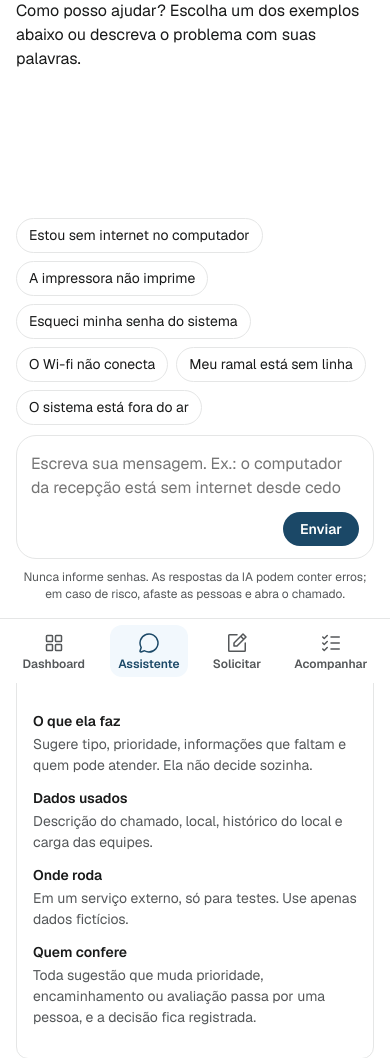
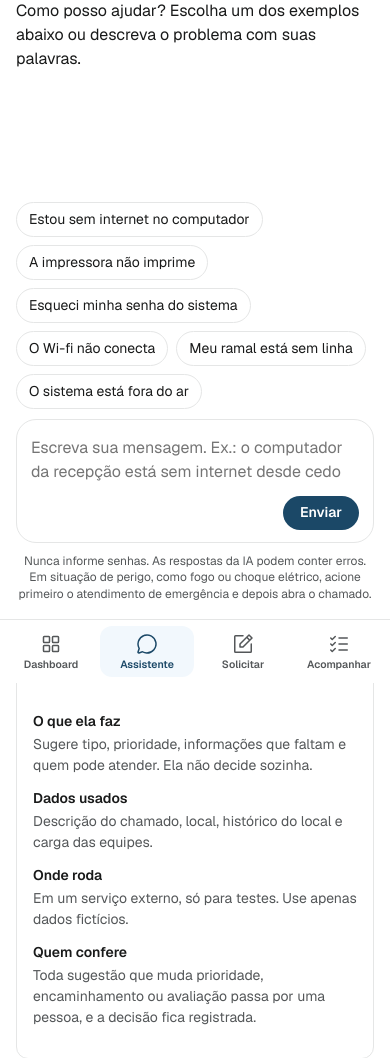
Before and after one commit to Luizgs7/hackathon-sjp, a FastAPI app: page /servidor in a window 390 px wide. Shown: the part 161-1219 px from the top of the page. Run offline with FastAPI, Linux system fonts and the light colour scheme; parts of the project's set-up code (start-up, migrations or seed data) failed here and were passed over; some libraries are stand-ins or nearby versions.

Commit message:
Aviso do chat reescrito, kanban com colunas de 300px, ícone do troféu line/fill e barra de abas do celular
Co-Authored-By: Claude Sonnet 5.5 <noreply@anthropic.com>

```diff
--- a/static/ui/app.css
+++ b/static/ui/app.css
@@ -553,3 +553,17 @@ body[data-theme="dark"] .df-list-col .df-list-item[aria-current] { background: v
 
 /* Quadro: colunas mais largas evitam quebras como "Wi-/fi" nos cartões */
 @media (max-width: 1399px) { .df-board { grid-auto-columns: minmax(250px, 1fr); } }
+
+/* Quadro kanban: colunas de largura fixa e confortável; o restante rola na horizontal (botões Anterior/Próxima) */
+.df-board, .df-board { grid-auto-columns: 300px; }
+@media (min-width: 1400px) { .df-board { grid-auto-columns: 300px; } }
+@media (max-width: 520px) { .df-board { grid-auto-columns: min(82vw, 300px); } }
+
+.df-search-quadro { min-width: min(100%, 340px); }
+
+/* Barra de abas no celular: até 6 itens cabem sem cortar os rótulos */
+@media (max-width: 767px) {
+  .df-nav { gap: 2px; padding-inline: 4px; }
+  .df-nav-item { flex: 1 1 0; min-width: 0; padding: 6px 2px; font-size: 10.5px; }
+  .df-nav-item span { max-width: 100%; overflow: hidden; text-overflow: ellipsis; white-space: nowrap; }
+}
--- a/templates/df/_base.html
+++ b/templates/df/_base.html
@@ -6,17 +6,17 @@
 {% set gestor_tecnico = 'gestor_tecnico' in papeis %}
 {% set nav = [] %}
 {% if nav_perfil == 'painel' %}
-  {% if not gestor_tecnico %}{% set _ = nav.append(('atendimento', '/atendente', 'Atendimento', 'tray')) %}{% endif %}
+  {% if not gestor_tecnico %}{% set _ = nav.append(('atendimento', '/atendente', 'Fila', 'tray')) %}{% endif %}
   {% if 'gestor' in papeis or gestor_tecnico %}
     {% set _ = nav.append(('painel', '/gestor', 'Equipes técnicas' if gestor_tecnico else 'Painel', 'squares-four')) %}
     {% set _ = nav.append(('equipe', '/gestor/equipe', 'Equipe', 'users')) %}
     {% set _ = nav.append(('metricas', '/gestor/metricas', 'Métricas', 'chart-bar')) %}
   {% endif %}
-  {% set _ = nav.append(('ranking', '/ranking', 'Ranking', 'trophy-fill')) %}
+  {% set _ = nav.append(('ranking', '/ranking', 'Ranking', 'trophy')) %}
   {% if 'gestor' in papeis %}{% set _ = nav.append(('config', '/config', 'Configurar', 'gear')) %}{% endif %}
 {% elif nav_perfil == 'campo' %}
   {% set _ = nav.append(('missoes', '/campo', 'Missões', 'list-checks')) %}
-  {% set _ = nav.append(('ranking', '/ranking', 'Ranking', 'trophy-fill')) %}
+  {% set _ = nav.append(('ranking', '/ranking', 'Ranking', 'trophy')) %}
 {% else %}
   {% set _ = nav.append(('dashboard', '/servidor/dashboard', 'Dashboard', 'squares-four')) %}
   {% set _ = nav.append(('assistente', '/servidor', 'Assistente', 'chat-circle')) %}
@@ -48,7 +48,7 @@
     <a class="df-brand" href="/" aria-label="Help Desk SJP: início"><span class="df-brand-mark">{{ ui.icon('headset') }}</span><b>Help Desk SJP</b></a>
     <div class="df-nav-list">
       {% for key, href, label, glyph in nav %}
-      <a class="df-nav-item" href="{{ href }}" title="{{ label }}"{% if ativo == key %} aria-current="page"{% endif %}>{{ ui.icon(glyph) }}<span>{{ label }}</span></a>
+      <a class="df-nav-item" href="{{ href }}" title="{{ label }}"{% if ativo == key %} aria-current="page"{% endif %}>{{ ui.icon(glyph ~ '-fill' if (ativo == key and glyph == 'trophy') else glyph) }}<span>{{ label }}</span></a>
       {% endfor %}
     </div>
   </nav>
--- a/templates/df/gestor.html
+++ b/templates/df/gestor.html
@@ -11,7 +11,7 @@
     <p>Chamados registrados pelo atendimento · atualiza a cada 3 s; passe o mouse nos indicadores para ver o cálculo. <small id="ind" class="htmx-indicator" role="status">atualizando…</small></p>
   </div>
   <form class="df-filters" hx-get="/gestor/quadro" hx-target="#quadro" hx-trigger="change, input delay:300ms, submit" role="search">
-    <div class="df-field df-search df-search-quadro">{{ ui.icon('magnifying-glass') }}<label class="df-sr" for="busca-quadro">Buscar chamados em aberto</label><input id="busca-quadro" type="search" name="q" placeholder="Buscar chamados em aberto por ID, descrição, local, solicitante…" autocomplete="off"></div>
+    <div class="df-field df-search df-search-quadro">{{ ui.icon('magnifying-glass') }}<label class="df-sr" for="busca-quadro">Buscar chamados em aberto</label><input id="busca-quadro" type="search" name="q" placeholder="Buscar por ID, descrição, local…" autocomplete="off"></div>
     {% set opts = [] %}{% for s in setores %}{% set _ = opts.append((s.id, s.nome)) %}{% endfor %}
     {{ ui.select('setor_id', 'Filtrar por área', opts, 0, empty='Todas as áreas', empty_value=0, id='filtro-area') }}
     {{ ui.button('Métricas e capacitação', href='/gestor/metricas', style='secondary') }}{% if 'gestor_tecnico' not in u.papeis %}{{ ui.button('Novo chamado', href='/atendente', style='secondary') }}{% endif %}
--- a/templates/df/servidor.html
+++ b/templates/df/servidor.html
@@ -35,7 +35,7 @@
       <textarea id="pergunta" name="pergunta" rows="2" required placeholder="Escreva sua mensagem. Ex.: o computador da recepção está sem internet desde cedo"></textarea>
       <div class="df-composer-foot">{{ ui.button('Enviar', size='small') }}</div>
     </form>
-    <small class="df-chat-disclaimer">Nunca informe senhas. As respostas da IA podem conter erros; em caso de risco, afaste as pessoas e abra o chamado.</small>
+    <small class="df-chat-disclaimer">Nunca informe senhas. As respostas da IA podem conter erros. Em situação de perigo, como fogo ou choque elétrico, acione primeiro o atendimento de emergência e depois abra o chamado.</small>
     {% endif %}
   </div>
 </section>
```
